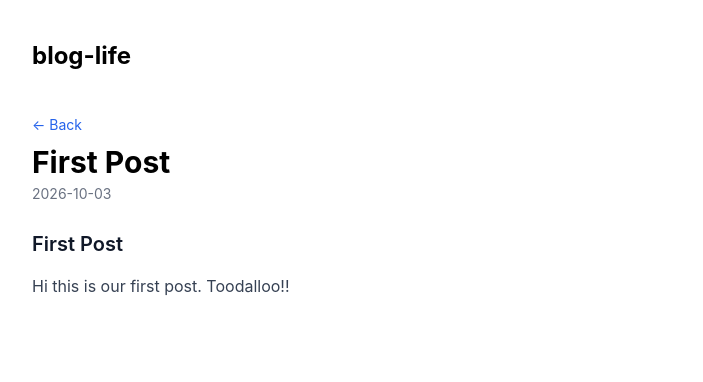
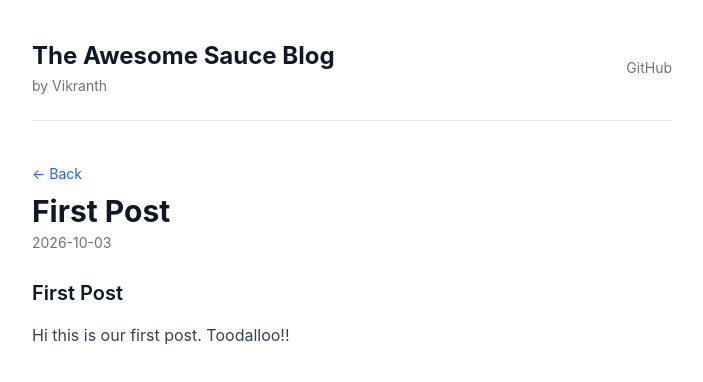
Before and after one commit to VIkranthMandadi/blog-life, a React (Vite) app: page /#/post/first-post in a window 1280 px wide. Shown: the top 382 px of the page, without its empty margins (288-991 px from the left). Built offline with nearby package versions, Linux system fonts and the light colour scheme.

Commit message:
dark mode support

```diff
--- a/index.html
+++ b/index.html
@@ -4,6 +4,7 @@
     <meta charset="UTF-8" />
     <link rel="icon" type="image/svg+xml" href="/favicon.svg" />
     <meta name="viewport" content="width=device-width, initial-scale=1.0" />
+    <meta name="color-scheme" content="light dark" />
     <title>blog-life</title>
   </head>
   <body>
--- a/src/App.tsx
+++ b/src/App.tsx
@@ -1,13 +1,12 @@
-import { Link, Route, Routes } from 'react-router-dom'
+import { Route, Routes } from 'react-router-dom'
+import Header from './components/Header'
 import Home from './pages/Home'
 import Post from './pages/Post'
 
 export default function App() {
   return (
     <div className="mx-auto max-w-2xl px-4 py-10">
-      <header className="mb-10">
-        <Link to="/" className="text-2xl font-bold">blog-life</Link>
-      </header>
+      <Header />
       <main>
         <Routes>
           <Route path="/" element={<Home />} />
--- /dev/null
+++ b/src/components/Header.tsx
@@ -0,0 +1,19 @@
+import { Link } from 'react-router-dom'
+
+export default function Header() {
+  return (
+    <header className="mb-10 flex items-center justify-between border-b border-gray-200 pb-6 dark:border-gray-800">
+      <div>
+        <Link to="/" className="text-2xl font-bold">
+          The Awesome Sauce Blog
+        </Link>
+        <p className="mt-1 text-sm text-gray-500 dark:text-gray-400">by Vikranth</p>
+      </div>
+      <nav className="text-sm text-gray-500 dark:text-gray-400">
+        <a href="https://github.com/VIkranthMandadi/blog-life" className="hover:text-accent" target="_blank" rel="noreferrer">
+          GitHub
+        </a>
+      </nav>
+    </header>
+  )
+}
--- a/src/index.css
+++ b/src/index.css
@@ -4,3 +4,13 @@
 @theme {
   --color-accent: #2563eb;
 }
+
+@media (prefers-color-scheme: dark) {
+  :root {
+    --color-accent: #60a5fa;
+  }
+}
+
+body {
+  @apply bg-white text-gray-900 dark:bg-gray-950 dark:text-gray-100;
+}
--- a/src/pages/Home.tsx
+++ b/src/pages/Home.tsx
@@ -9,7 +9,7 @@ export default function Home() {
           <Link to={`/post/${post.slug}`} className="text-xl font-semibold text-accent hover:underline">
             {post.title}
           </Link>
-          {post.date && <p className="text-sm text-gray-500">{post.date}</p>}
+          {post.date && <p className="text-sm text-gray-500 dark:text-gray-400">{post.date}</p>}
         </li>
       ))}
     </ul>
--- a/src/pages/Post.tsx
+++ b/src/pages/Post.tsx
@@ -19,8 +19,8 @@ export default function Post() {
     <article>
       <Link to="/" className="text-sm text-accent hover:underline">← Back</Link>
       <h1 className="mt-2 text-3xl font-bold">{post.title}</h1>
-      {post.date && <p className="mt-1 text-sm text-gray-500">{post.date}</p>}
-      <div className="prose mt-6 max-w-none">
+      {post.date && <p className="mt-1 text-sm text-gray-500 dark:text-gray-400">{post.date}</p>}
+      <div className="prose mt-6 max-w-none dark:prose-invert">
         <ReactMarkdown>{post.content}</ReactMarkdown>
       </div>
     </article>
```
Also changed, not shown: 1 other file (tests, documents, lock files or other folders).
